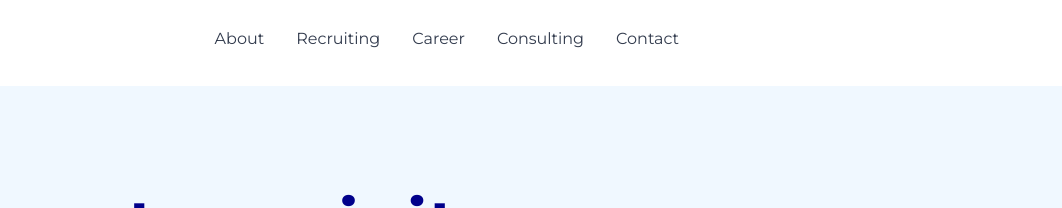
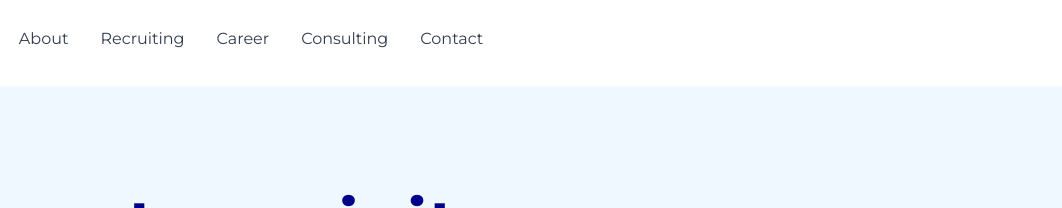
Before and after one commit to psrearick/qtek-demo, a plain HTML site: page index.html in a window 1280 px wide. Shown: the top 208 px of the page, 218-1280 px from the left. Drawn offline with Linux system fonts and the light colour scheme.

Commit message:
adjust header width

```diff
--- a/index.html
+++ b/index.html
@@ -26,7 +26,7 @@
                             <a style="display: block; margin-top:10px; margin-bottom: 10px;" href="index.html"><img style="height:64px; width: auto;" src="images/Logo1.png" alt="QTek"></a>
                         </div>
                         <div style="height: 1px;" role="main" aria-expanded="false" class="navbar-collapse collapse navbar-collapse-centered" id="bs">
-                            <ul class="nav navbar-nav navbar-nav-centered">
+                            <ul class="nav navbar-nav navbar-nav-centered" style="width: 80%;">
                                 <li class="nav-item">
                                     <a class="nav-link" href="#">About</a>
                                 </li>
```
